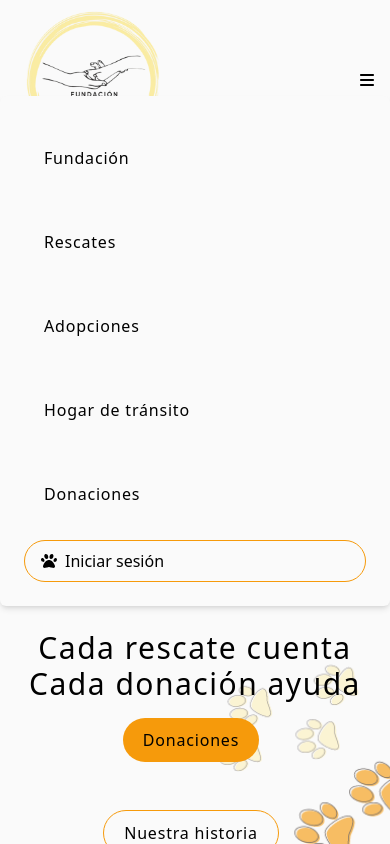
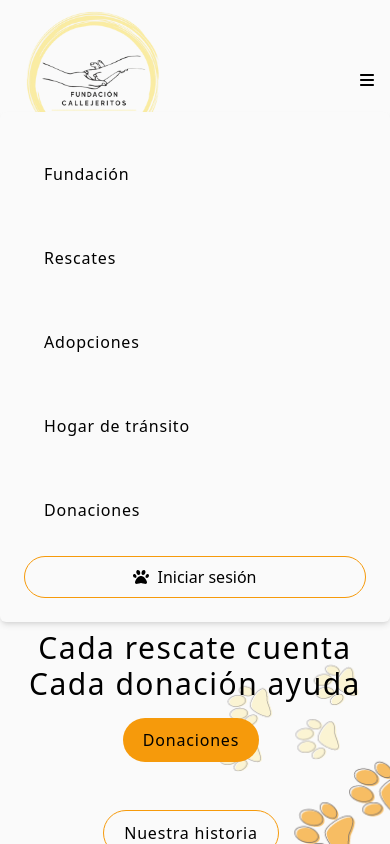
Before and after one commit to KariRomero/fundacionCallejeritos, a React (Vite) app in the folder client/: page / in a window 390 px wide. Both pictures are taken after a click on the icon 347 px from the left and 80 px from the top of the page. Shown: the top 844 px of the page. Built offline with nearby package versions, Linux system fonts and the light colour scheme; no server answers.

Commit message:
nuevo style en NavBar

```diff
--- a/client/src/components/NavBar/NavBar.jsx
+++ b/client/src/components/NavBar/NavBar.jsx
@@ -61,7 +61,7 @@ const NavBar = () => {
                 <FontAwesomeIcon icon={faBars} className="pl-10" onClick={toggleMenu} />
 
                 {showMenu && (
-                    <div className="absolute top-24 right-0 w-full bg-white shadow-md p-6 rounded-md flex flex-col space-y-2 z-50">
+                    <div className="absolute top-28 right-0 w-full bg-white shadow-md p-6 rounded-md flex flex-col space-y-2 z-50">
                         <NavLinkMobile to='/fundacion' isSelected={isSelected} toggleMenu={toggleMenu}>
                             Fundación
                         </NavLinkMobile>
@@ -78,13 +78,13 @@ const NavBar = () => {
                             Donaciones
                         </NavLinkMobile>
                         {isLoggedIn ? (
-                            <Link to={`/usuario/${user.id}/informacionpersonal`} className="border border-secondary rounded-full hover:bg-secondary px-4 py-2 flex items-center">
+                            <Link to={`/usuario/${user.id}/informacionpersonal`} className="border border-secondary rounded-full hover:bg-secondary px-4 py-2 flex justify-center items-center">
                                 <FontAwesomeIcon icon={faPaw} className='mr-2' />
                                 Mi Perfil
                             </Link>
 
                         ) : (
-                            <Link to='/iniciarsesion' className="border border-secondary rounded-full hover:bg-secondary px-4 py-2 flex items-center">
+                            <Link to='/iniciarsesion' className="border border-secondary rounded-full hover:bg-secondary px-4 py-2 flex justify-center items-center">
                                 <FontAwesomeIcon icon={faPaw} className='mr-2' />
                                 Iniciar sesión
                             </Link>
```
